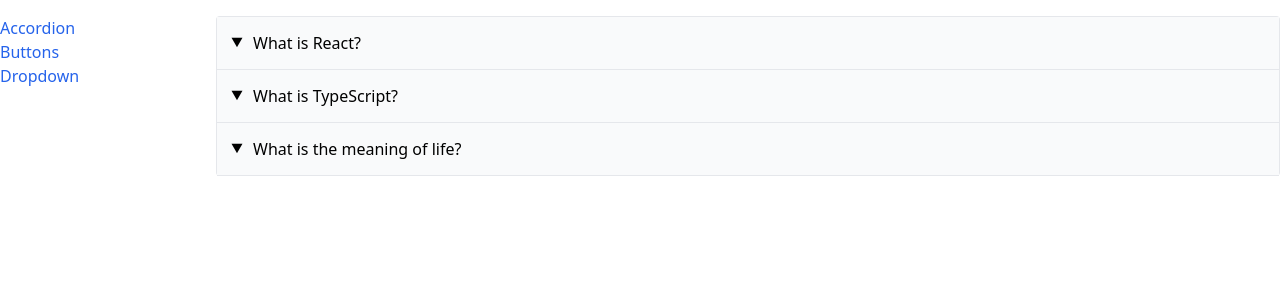
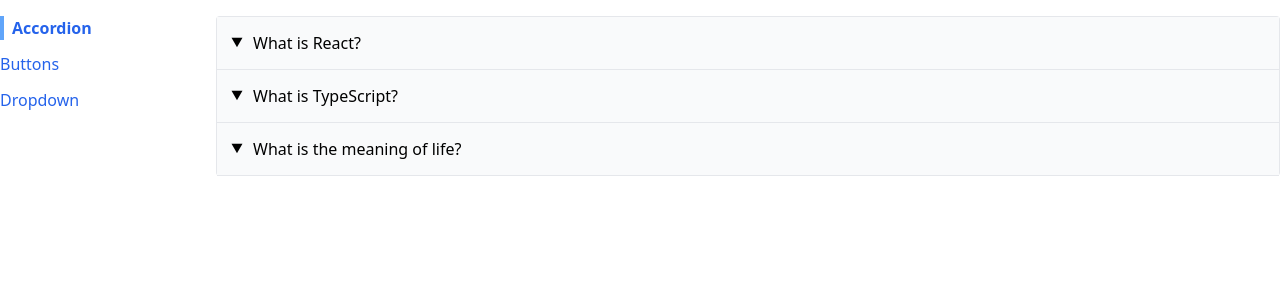
Before and after one commit to mrivasperez/component-library, a React (Vite) app: page / in a window 1280 px wide. Shown: the top 300 px of the page. Built offline with nearby package versions, Linux system fonts and the light colour scheme.

Commit message:
ui: Style sidebar

```diff
--- a/src/components/Link.tsx
+++ b/src/components/Link.tsx
@@ -4,12 +4,13 @@
 
 interface LinkProps extends React.HTMLAttributes<HTMLAnchorElement> {
   to: string;
+  className?: string;
 }
 
-const Link = ({ to, children }: PropsWithChildren<LinkProps>) => {
+const Link = ({ to, children, className }: PropsWithChildren<LinkProps>) => {
   const { navigate } = useNavigation();
 
-  const linkClassNames = classNames("text-blue-600");
+  const linkClassNames = classNames("text-blue-600", className);
 
   const handleClick = (
     event: React.MouseEvent<HTMLAnchorElement, MouseEvent>
--- a/src/components/Sidebar.tsx
+++ b/src/components/Sidebar.tsx
@@ -1,7 +1,9 @@
-import React from "react";
 import Link from "./Link";
+import useNavigation from "../hooks/useNavigation";
+import classNames from "classnames";
 
 const Sidebar = () => {
+  const { currentPath } = useNavigation();
   const links = [
     {
       label: "Accordion",
@@ -18,15 +20,19 @@
   ];
 
   const renderedLinks = links.map((link) => {
+    const linkClassNames = classNames("mb-3", {
+      // active link styling
+      "font-bold border-l-4 border-blue-400 pl-2": link.path === currentPath
+    });
     return (
-      <Link to={link.path} key={link.label}>
+      <Link to={link.path} key={link.label} className={linkClassNames}>
         {link.label}
       </Link>
     );
   });
 
   return (
-    <div className="sticky top-0 overflow-y-scroll flex flex-col">
+    <div className="sticky top-0 overflow-y-scroll flex flex-col items-start">
       {renderedLinks}
     </div>
   );
```
